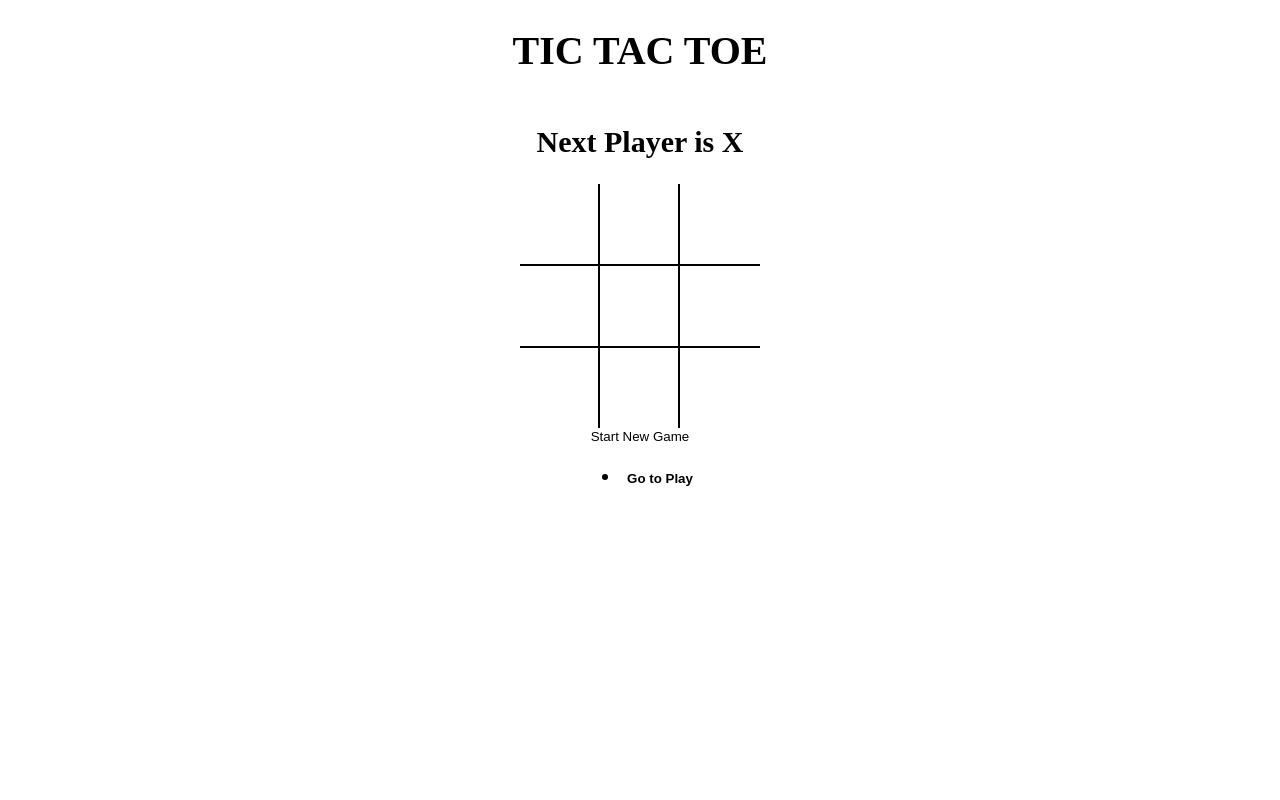
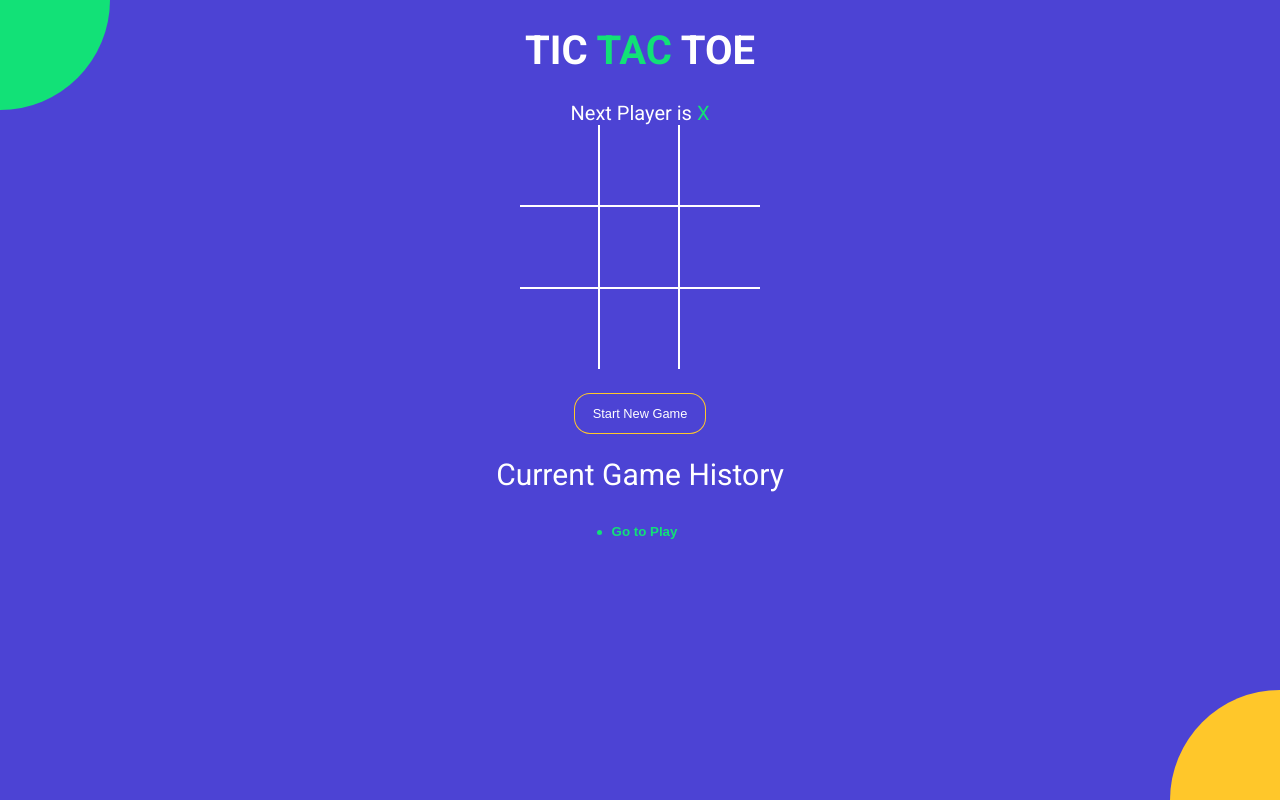
Before and after one commit to geekabdul/TicTacToe, a React (Vite) app: page / in a window 1280 px wide. Built offline with nearby package versions, Linux system fonts and the light colour scheme.

Commit message:
styled the entire app

```diff
--- a/index.html
+++ b/index.html
@@ -1,7 +1,14 @@
 <!DOCTYPE html>
 <html>
   <head>
-    <title>React Vite Micro App</title>
+    <meta charset="UTF-8" />
+    <meta name="viewport" content="width=device-width, initial-scale=1.0" />
+    <meta http-equiv="X-UA-Compatible" content="ie=edge" />
+    <link
+      href="https://fonts.googleapis.com/css?family=Roboto:300,400,700&display=swap"
+      rel="stylesheet"
+    />
+    <title>TIC TAC TOE</title>
   </head>
   <body>
     <div id="root"></div>
--- a/src/App.jsx
+++ b/src/App.jsx
@@ -40,17 +40,25 @@
   };
   return (
     <div className="app">
-      <h1>TIC TAC TOE</h1>
+      <h1>
+        TIC <span className="text-green">TAC</span> TOE
+      </h1>
       <StatusMsg winner={winner} current={current} />
       <Board
         board={current.board}
         handleSquareClick={handleSquareClick}
         winningSquare={winningSquare}
       />
-      <button type="button" onClick={onNewGame}>
+      <button
+        type="button"
+        onClick={onNewGame}
+        className={`btn-reset ${winner ? 'active' : ''}`}
+      >
         Start New Game
       </button>
+      <h2 style={{ fontWeight: 'normal' }}>Current Game History</h2>
       <History history={history} moveTo={moveTo} currentMove={currentMove} />
+      <div className="bg-balls" />
     </div>
   );
 };
--- a/src/components/History.jsx
+++ b/src/components/History.jsx
@@ -2,14 +2,13 @@
 
 const History = ({ history, moveTo, currentMove }) => {
   return (
-    <ul>
+    <div className="history-wrapper">
+      <ul className="history">
         {history.map((_, move) => {
           return (
             <li key={move}>
               <button
-              style={{
-                fontWeight: move === currentMove ? 'bold' : 'normal',
-              }}
+                className={`btn-move ${move === currentMove ? 'active' : ''}`}
                 type="button"
                 onClick={() => {
                   moveTo(move);
@@ -21,6 +20,7 @@
           );
         })}
       </ul>
+    </div>
   );
 };
 export default History;
--- a/src/components/Square.jsx
+++ b/src/components/Square.jsx
@@ -4,9 +4,10 @@
   return (
     <button
       type="button"
-      className="square"
       onClick={onClick}
-      style={{ fontWeight: isWinningSquare ? 'bold' : 'normal' }}
+      className={`square ${isWinningSquare ? '  winning' : ' '} ${
+        value === 'X' ? 'text-green' : 'text-orange'
+      }`}
     >
       {value}
     </button>
--- a/src/components/StatusMsg.jsx
+++ b/src/components/StatusMsg.jsx
@@ -6,13 +6,25 @@
   // : `Next Player is ${current.isXNext ? 'X' : '0'}`;
   const noMovesLeft = current.board.every(el => el !== null);
   return (
-    <h2>
-      {winner && `Winner is ${winner}`}
-      {!winner &&
-        !noMovesLeft &&
-        `Next Player is ${current.isXNext ? 'X' : '0'}`}
+    <div className=".status-message">
+      {winner && (
+        <>
+          Winner is{' '}
+          <span className={winner === 'X' ? 'text-green' : 'text-orange'}>
+            {winner}
+          </span>
+        </>
+      )}
+      {!winner && !noMovesLeft && (
+        <>
+          Next Player is{' '}
+          <span className={current.isXNext ? 'text-green' : 'text-orange'}>
+            {current.isXNext ? 'X' : '0'}{' '}
+          </span>
+        </>
+      )}
       {!winner && noMovesLeft && 'Draw'}
-    </h2>
+    </div>
   );
 };
 export default StatusMsg;
--- a/src/styles/root.scss
+++ b/src/styles/root.scss
@@ -1,7 +1,15 @@
+$green: #12e177;
+$orange: #ffc72a;
+$blue: #4c43d4;
+
 body {
+  font-family: 'Roboto', sans-serif;
+  background-color: $blue;
+  color: #fff;
   padding: 0;
   margin: 0;
 }
+
 button {
   background: none;
   border: none;
@@ -10,24 +18,91 @@
     cursor: pointer;
   }
 }
+
 .app {
   font-size: 20px;
   display: flex;
   flex-direction: column;
   align-items: center;
 }
+
+.text-green {
+  color: $green;
+}
+
+.text-orange {
+  color: $orange;
+}
+
+.history-wrapper {
+  width: 300px;
+  text-align: center;
+  margin-bottom: 20px;
+  .history {
+    display: inline-block;
+    padding: 0;
+    margin: 0;
+    li {
+      list-style: none;
+      text-align: left;
+      &:before {
+        content: '';
+        border-radius: 50%;
+        display: inline-block;
+        height: 5px;
+        width: 5px;
+        background-color: $green;
+        margin-right: 4px;
+        margin-bottom: 1px;
+      }
+
+      .btn-move {
+        color: #fff;
+        &.active {
+          font-weight: bold;
+          color: $green;
+        }
+      }
+    }
+  }
+}
+
+.status-message {
+  margin-bottom: 30px;
+  font-size: 1.2rem;
+  font-weight: lighter;
+  span {
+    font-weight: normal;
+  }
+}
+
+.btn-reset {
+  font-size: 0.8rem;
+  color: #fff;
+  border-radius: 15px;
+  padding: 12px 18px;
+  margin-top: 25px;
+  transition: all 0.2s;
+  background-color: $blue;
+  box-shadow: 0px 0px 0px 1px $orange;
+  &.active {
+    background-color: $orange;
+    box-shadow: none;
+  }
+}
+
 .board {
   .board-row {
     display: flex;
     flex-direction: row;
-    border-bottom: 2px solid #000;
+    border-bottom: 2px solid #fff;
     &:last-child {
       border-bottom: none;
     }
     .square {
       width: 80px;
       height: 80px;
-      border-right: 2px solid #000;
+      border-right: 2px solid #fff;
       font-size: 2.5rem;
       padding: 0;
       overflow: hidden;
@@ -35,6 +110,63 @@
       &:last-child {
         border-right: none;
       }
+      &.winning {
+        animation: scaleText 1.4s infinite;
+        @keyframes scaleText {
+          0% {
+            transform: 2.5rem;
+          }
+          50% {
+            font-size: 3.5rem;
+          }
+          100% {
+            font-size: 2.5rem;
+          }
+        }
+      }
     }
   }
 }
+
+.bg-balls {
+  position: fixed;
+  top: 0;
+  left: 0;
+  right: 0;
+  bottom: 0;
+  min-width: 100%;
+  z-index: -1;
+
+  &:before,
+  &:after {
+    content: '';
+    position: absolute;
+    width: 150px;
+    height: 150px;
+    border-radius: 50%;
+  }
+
+  &:before {
+    background-color: $orange;
+    right: -75px;
+    bottom: -75px;
+    @media screen and (min-width: 476px) {
+      width: 220px;
+      height: 220px;
+      right: -110px;
+      bottom: -110px;
+    }
+  }
+
+  &:after {
+    background-color: $green;
+    top: -75px;
+    left: -75px;
+    @media screen and (min-width: 476px) {
+      width: 220px;
+      height: 220px;
+      top: -110px;
+      left: -110px;
+    }
+  }
+}
```
Lines whose indentation alone changed are shown as unchanged.
